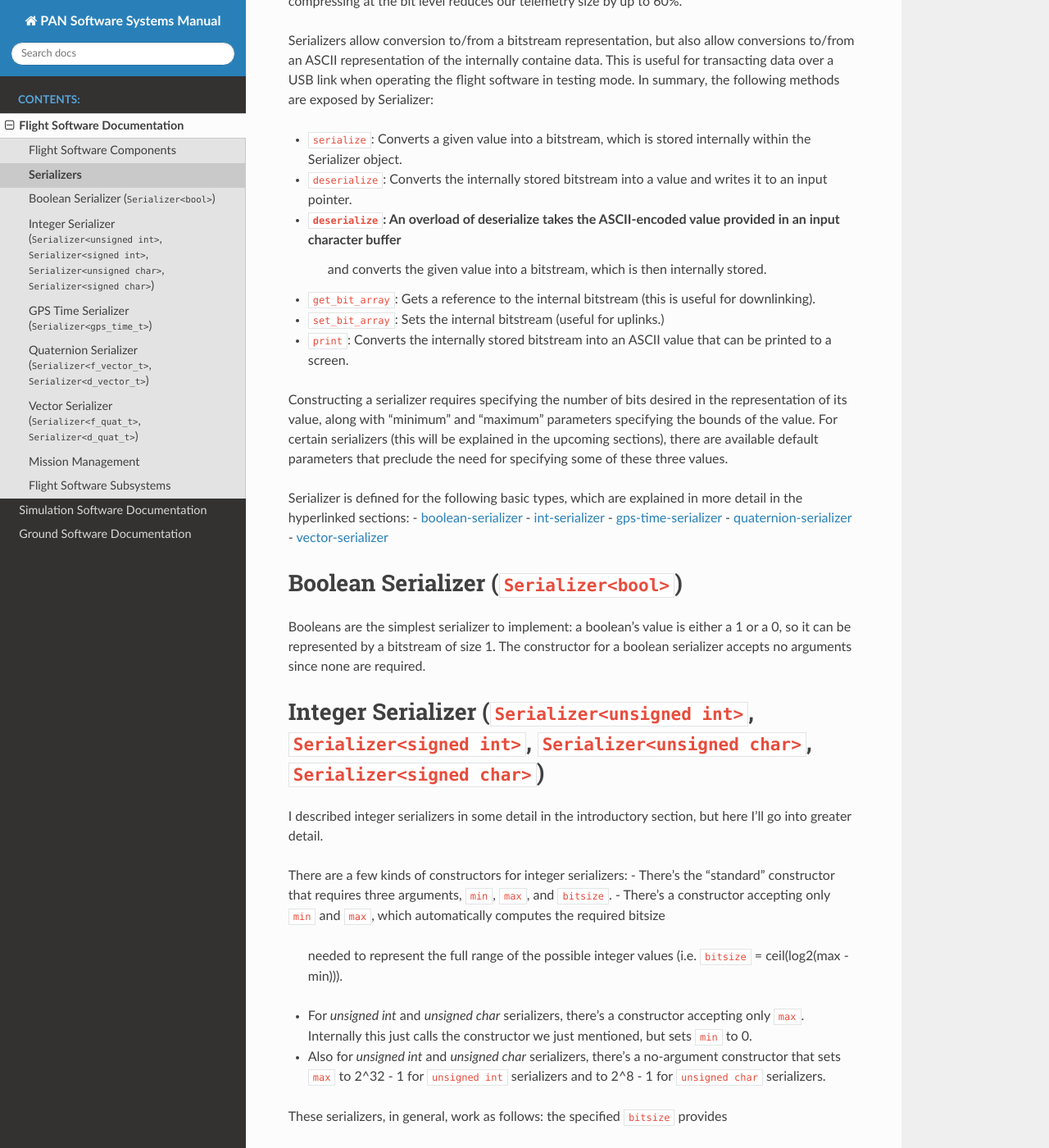
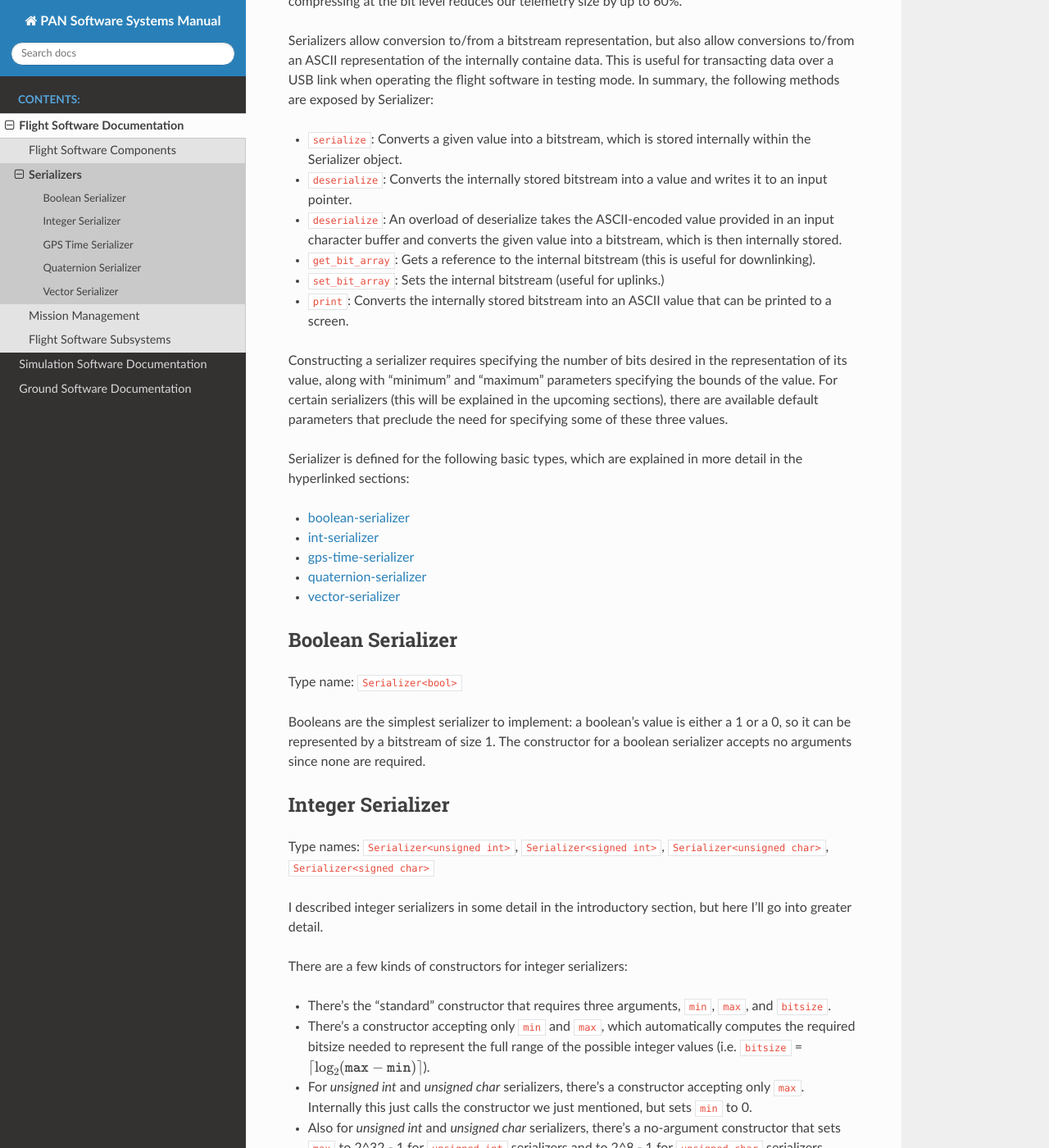
Before and after one commit to pathfinder-for-autonomous-navigation/Documentation, a Sphinx documentation site: the page built from source/flight_software/serializer.rst, in a window 1280 px wide and 1400 px high, scrolled down 532 px. Shown: the whole window at 82% size. Built offline with Sphinx 7.4.7 and the Read the Docs theme 2.0.0, drawn with Linux system fonts in a browser that asks for light colours; some of the changed text lies outside the part shown.

Commit message:
Add more serializer documentation

```diff
--- a/source/flight_software/serializer.rst
+++ b/source/flight_software/serializer.rst
@@ -1,3 +1,4 @@
+===========
 Serializers
 ===========
 
@@ -27,8 +28,7 @@
 
 - ``serialize``: Converts a given value into a bitstream, which is stored internally within the Serializer object.
 - ``deserialize``: Converts the internally stored bitstream into a value and writes it to an input pointer.
-- ``deserialize``: An overload of deserialize takes the ASCII-encoded value provided in an input character buffer
-                   and converts the given value into a bitstream, which is then internally stored.
+- ``deserialize``: An overload of deserialize takes the ASCII-encoded value provided in an input character buffer and converts the given value into a bitstream, which is then internally stored.
 - ``get_bit_array``: Gets a reference to the internal bitstream (this is useful for downlinking).
 - ``set_bit_array``: Sets the internal bitstream (useful for uplinks.)
 - ``print``: Converts the internally stored bitstream into an ASCII value that can be printed to a screen.
@@ -39,47 +39,55 @@
 specifying some of these three values.
 
 Serializer is defined for the following basic types, which are explained in more detail in the hyperlinked sections:
-- boolean-serializer_
-- int-serializer_
-- gps-time-serializer_
-- quaternion-serializer_
-- vector-serializer_
+
+- `boolean-serializer`_
+- `int-serializer`_
+- `gps-time-serializer`_
+- `quaternion-serializer`_
+- `vector-serializer`_
 
 .. _boolean-serializer:
-Boolean Serializer (``Serializer<bool>``)
-================================================
+
+Boolean Serializer
+==================
+Type name: ``Serializer<bool>``
+
 Booleans are the simplest serializer to implement: a boolean's value is either a 1 or a 0, so it can be
 represented by a bitstream of size 1. The constructor for a boolean serializer accepts no arguments since none
 are required.
 
 .. _int-serializer:
-Integer Serializer (``Serializer<unsigned int>``, ``Serializer<signed int>``, ``Serializer<unsigned char>``, ``Serializer<signed char>``)
-================================================
+
+Integer Serializer
+==================
+Type names: ``Serializer<unsigned int>``, ``Serializer<signed int>``, ``Serializer<unsigned char>``, ``Serializer<signed char>``
+
 I described integer serializers in some detail in the introductory section, but here I'll go into greater
 detail.
 
 There are a few kinds of constructors for integer serializers:
+
 - There's the "standard" constructor that requires three arguments, ``min``, ``max``, and ``bitsize``.
-- There's a constructor accepting only ``min`` and ``max``, which automatically computes the required bitsize
-  needed to represent the full range of the possible integer values (i.e. ``bitsize`` = ceil(log2(max - min))).
-- For `unsigned int` and `unsigned char` serializers, there's a constructor accepting only ``max``. Internally
-  this just calls the constructor we just mentioned, but sets ``min`` to 0.
-- Also for `unsigned int` and `unsigned char` serializers, there's a no-argument constructor that sets ``max`` to
-  2^32 - 1 for ``unsigned int`` serializers and to 2^8 - 1 for ``unsigned char`` serializers.
+- There's a constructor accepting only ``min`` and ``max``, which automatically computes the required bitsize needed to represent the full range of the possible integer values (i.e. ``bitsize`` = :math:`\lceil \log_2(\texttt{max} - \texttt{min}) \rceil`).
+- For `unsigned int` and `unsigned char` serializers, there's a constructor accepting only ``max``. Internally this just calls the constructor we just mentioned, but sets ``min`` to 0.
+- Also for `unsigned int` and `unsigned char` serializers, there's a no-argument constructor that sets ``max`` to 2^32 - 1 for ``unsigned int`` serializers and to 2^8 - 1 for ``unsigned char`` serializers.
 
 These serializers, in general, work as follows: the specified ``bitsize`` provides
 
 .. _gps-time-serializer:
-GPS Time Serializer (``Serializer<gps_time_t>``)
-================================================
-x
+
+GPS Time Serializer
+===================
+Type name: ``Serializer<gps_time_t>``
 
 .. _quaternion-serializer:
-Quaternion Serializer (``Serializer<f_vector_t>``, ``Serializer<d_vector_t>``)
-================================================
-x
+
+Quaternion Serializer
+=====================
+Type name: ``Serializer<f_quat_t>``, ``Serializer<d_quat_t>``
 
 .. _vector-serializer:
-Vector Serializer (``Serializer<f_quat_t>``, ``Serializer<d_quat_t>``)
-================================================
-x
+
+Vector Serializer
+=================
+Type name: ``Serializer<f_vec_t>``, ``Serializer<d_vec_t>``
```
